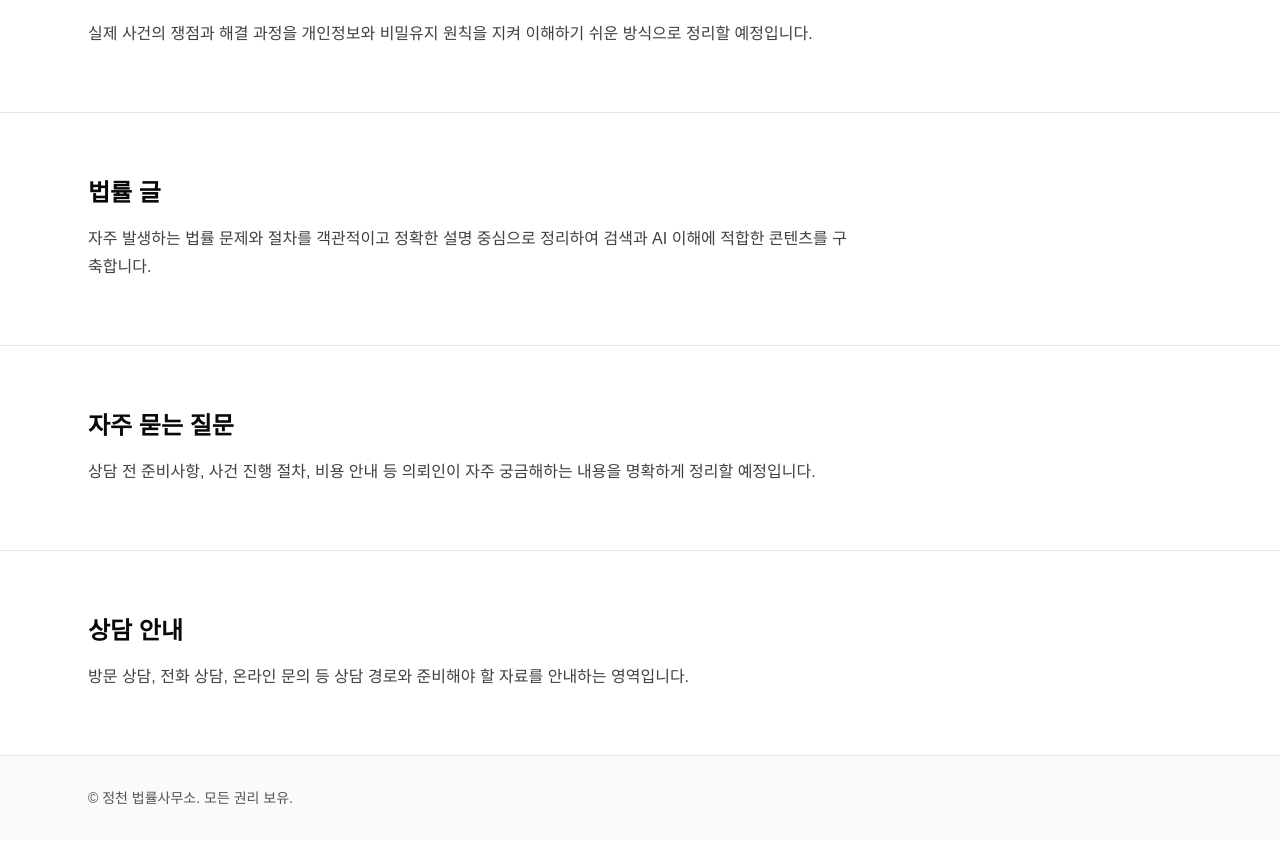
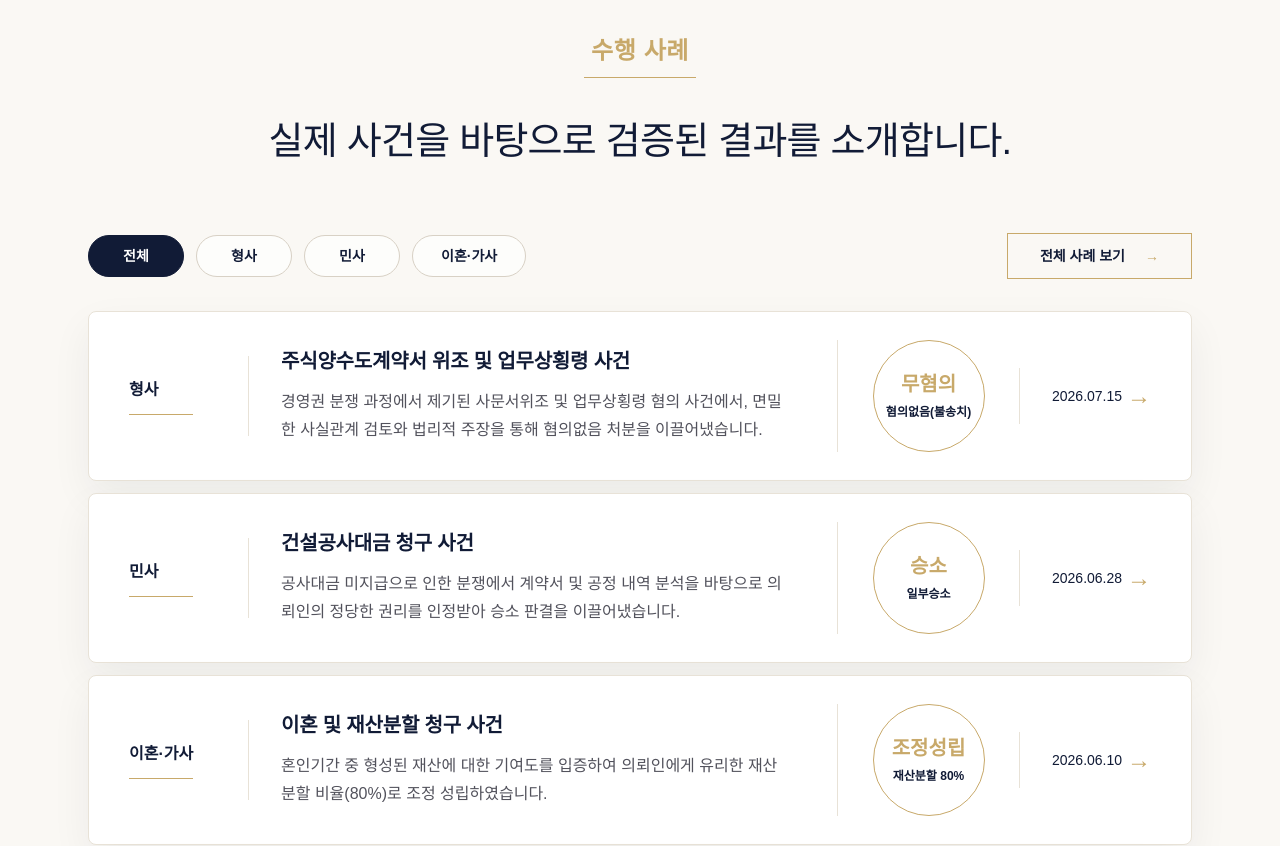
Before and after one commit to BlueCherryB/jeongcheon-homepage, a Next.js app: page / in a window 1280 px wide. Shown: the part 2988-3834 px from the top of the page. Built offline with nearby package versions, Linux system fonts and the light colour scheme; a web font is replaced by a local one.

Commit message:
feat: implement attorney introduction section

```diff
--- /dev/null
+++ b/src/components/home/CaseStudyCard.tsx
@@ -0,0 +1,63 @@
+import Link from "next/link";
+
+import type { CaseStudyPreview } from "@/data/homepage";
+
+type CaseStudyCardProps = {
+  caseStudy: CaseStudyPreview;
+};
+
+export function CaseStudyCard({ caseStudy }: CaseStudyCardProps) {
+  return (
+    <Link
+      href={`/cases/${caseStudy.slug}`}
+      aria-label={`${caseStudy.title} 사례 자세히 보기`}
+      className="group block rounded-lg border border-[#E8E2D7] bg-white px-6 py-7 shadow-[0_16px_40px_rgba(17,27,54,0.06)] transition duration-300 hover:border-[#C8A96A]/65 hover:shadow-[0_22px_54px_rgba(17,27,54,0.1)] focus-visible:outline focus-visible:outline-2 focus-visible:outline-offset-4 focus-visible:outline-[#C8A96A] sm:px-8 lg:px-10"
+    >
+      <article className="grid gap-6 lg:grid-cols-[120px_minmax(0,1fr)_150px_132px] lg:items-center lg:gap-8">
+        <div className="flex items-center gap-5 lg:min-h-20 lg:border-r lg:border-[#E8E2D7]">
+          <div>
+            <p className="text-base font-bold text-[#111B36]">
+              {caseStudy.category}
+            </p>
+            <span
+              aria-hidden="true"
+              className="mt-3 block h-px w-16 bg-[#C8A96A]"
+            />
+          </div>
+        </div>
+
+        <div className="min-w-0 lg:pr-4">
+          <h3 className="text-xl font-semibold leading-snug tracking-[-0.01em] text-[#111B36] transition-colors group-hover:text-[#9F7F37]">
+            {caseStudy.title}
+          </h3>
+          <p className="mt-3 text-sm leading-7 text-zinc-600 sm:text-base">
+            {caseStudy.summary}
+          </p>
+        </div>
+
+        <div className="flex justify-start lg:justify-center lg:border-l lg:border-[#E8E2D7] lg:pl-8">
+          <div className="flex h-28 w-28 shrink-0 flex-col items-center justify-center rounded-full border border-[#C8A96A] text-center text-[#111B36]">
+            <p className="text-xl font-bold text-[#C8A96A]">
+              {caseStudy.result}
+            </p>
+            <p className="mt-1 px-3 text-xs font-semibold leading-5">
+              {caseStudy.resultDetail}
+            </p>
+          </div>
+        </div>
+
+        <div className="flex items-center justify-between border-t border-[#E8E2D7] pt-5 text-sm font-medium text-[#111B36] lg:border-l lg:border-t-0 lg:py-4 lg:pl-8">
+          <time dateTime={caseStudy.date.replace(/\./g, "-")}>
+            {caseStudy.date}
+          </time>
+          <span
+            aria-hidden="true"
+            className="text-2xl leading-none text-[#C8A96A] transition-transform group-hover:translate-x-1"
+          >
+            →
+          </span>
+        </div>
+      </article>
+    </Link>
+  );
+}
--- a/src/components/home/CasesSection.tsx
+++ b/src/components/home/CasesSection.tsx
@@ -1,4 +1,7 @@
-import { Section } from "@/components/ui/Section";
+import Link from "next/link";
+
+import { CaseStudyCard } from "@/components/home/CaseStudyCard";
+import { Container } from "@/components/ui/Container";
 import { SectionHeading } from "@/components/ui/SectionHeading";
 import { homepageContent } from "@/data/homepage";
 
@@ -6,11 +9,69 @@ export function CasesSection() {
   const { cases } = homepageContent;
 
   return (
-    <Section id={cases.id}>
-      <SectionHeading
-        title={cases.title}
-        description={cases.description}
-      />
-    </Section>
+    <section id={cases.id} className="bg-[#FAF8F4]">
+      <Container className="py-24 lg:py-32">
+        <div className="text-center">
+          <div className="inline-flex flex-col items-center">
+            <p className="text-xl font-semibold tracking-wide text-[#C8A96A] sm:text-2xl">
+              {cases.eyebrow}
+            </p>
+            <span
+              aria-hidden="true"
+              className="mt-2.5 h-px w-28 bg-[#C8A96A]"
+            />
+          </div>
+
+          <SectionHeading
+            title={cases.heading}
+            titleClassName="font-chosun mx-auto mt-9 max-w-4xl text-[28px] font-normal leading-[1.45] tracking-[-0.02em] text-[#111B36] sm:text-[34px] lg:text-[38px]"
+          />
+        </div>
+
+        <div className="mt-16 flex flex-col gap-6 md:flex-row md:items-center md:justify-between">
+          <div
+            aria-label="사례 카테고리"
+            className="flex flex-wrap gap-3"
+            role="group"
+          >
+            {cases.filters.map((filter, index) => {
+              const isSelected = index === 0;
+
+              return (
+                <button
+                  key={filter}
+                  type="button"
+                  aria-pressed={isSelected}
+                  className={[
+                    "min-w-24 rounded-full border px-7 py-2.5 text-sm font-semibold transition-colors focus-visible:outline focus-visible:outline-2 focus-visible:outline-offset-2 focus-visible:outline-[#C8A96A]",
+                    isSelected
+                      ? "border-[#111B36] bg-[#111B36] text-white"
+                      : "border-[#D8D1C5] bg-white/70 text-[#111B36] hover:border-[#C8A96A] hover:text-[#9F7F37]",
+                  ].join(" ")}
+                >
+                  {filter}
+                </button>
+              );
+            })}
+          </div>
+
+          <Link
+            href={cases.viewAllHref}
+            className="inline-flex items-center justify-center border border-[#C8A96A] bg-transparent px-8 py-3 text-sm font-semibold text-[#111B36] transition-colors hover:text-[#C8A96A] focus-visible:outline focus-visible:outline-2 focus-visible:outline-offset-2 focus-visible:outline-[#C8A96A] md:min-w-44"
+          >
+            <span>{cases.viewAllLabel}</span>
+            <span aria-hidden="true" className="ml-5 text-[#C8A96A]">
+              →
+            </span>
+          </Link>
+        </div>
+
+        <div className="mt-8 flex flex-col gap-3">
+          {cases.studies.map((caseStudy) => (
+            <CaseStudyCard key={caseStudy.slug} caseStudy={caseStudy} />
+          ))}
+        </div>
+      </Container>
+    </section>
   );
 }
--- a/src/data/homepage.ts
+++ b/src/data/homepage.ts
@@ -38,6 +38,26 @@ type PracticeContent = {
   eyebrow: string;
   message: string;
   areas: PracticeArea[];
+};
+
+export type CaseStudyPreview = {
+  category: "형사" | "민사" | "이혼·가사";
+  title: string;
+  summary: string;
+  result: string;
+  resultDetail: string;
+  date: string;
+  slug: string;
+};
+
+type CasesContent = {
+  id: string;
+  eyebrow: string;
+  heading: string;
+  filters: string[];
+  viewAllLabel: string;
+  viewAllHref: string;
+  studies: CaseStudyPreview[];
 };
 
 export const homepageContent = {
@@ -125,9 +145,63 @@ export const homepageContent = {
   },
   cases: {
     id: "cases",
-    title: "사례",
-    description:
-      "실제 사건의 쟁점과 해결 과정을 개인정보와 비밀유지 원칙을 지켜 이해하기 쉬운 방식으로 정리할 예정입니다.",
+    eyebrow: "수행 사례",
+    heading: "실제 사건을 바탕으로 검증된 결과를 소개합니다.",
+    filters: ["전체", "형사", "민사", "이혼·가사"],
+    viewAllLabel: "전체 사례 보기",
+    viewAllHref: "/cases",
+    studies: [
+      {
+        category: "형사",
+        title: "주식양수도계약서 위조 및 업무상횡령 사건",
+        summary:
+          "경영권 분쟁 과정에서 제기된 사문서위조 및 업무상횡령 혐의 사건에서, 면밀한 사실관계 검토와 법리적 주장을 통해 혐의없음 처분을 이끌어냈습니다.",
+        result: "무혐의",
+        resultDetail: "혐의없음(불송치)",
+        date: "2026.07.15",
+        slug: "example-slug-1",
+      },
+      {
+        category: "민사",
+        title: "건설공사대금 청구 사건",
+        summary:
+          "공사대금 미지급으로 인한 분쟁에서 계약서 및 공정 내역 분석을 바탕으로 의뢰인의 정당한 권리를 인정받아 승소 판결을 이끌어냈습니다.",
+        result: "승소",
+        resultDetail: "일부승소",
+        date: "2026.06.28",
+        slug: "example-slug-2",
+      },
+      {
+        category: "이혼·가사",
+        title: "이혼 및 재산분할 청구 사건",
+        summary:
+          "혼인기간 중 형성된 재산에 대한 기여도를 입증하여 의뢰인에게 유리한 재산분할 비율(80%)로 조정 성립하였습니다.",
+        result: "조정성립",
+        resultDetail: "재산분할 80%",
+        date: "2026.06.10",
+        slug: "example-slug-3",
+      },
+      {
+        category: "형사",
+        title: "특정경제범죄가중처벌등에관한법률위반(사기) 사건",
+        summary:
+          "복잡한 거래관계와 고의성 입증을 다투어 의뢰인의 혐의를 적극 소명하여 무혐의 처분을 받았습니다.",
+        result: "무혐의",
+        resultDetail: "혐의없음(불송치)",
+        date: "2026.05.22",
+        slug: "example-slug-4",
+      },
+      {
+        category: "민사",
+        title: "상가 임대차보증금 반환 청구 사건",
+        summary:
+          "임대인의 보증금 반환 거부에 대응하여 법적 절차를 통해 전액 반환 판결을 받아내어 의뢰인의 재산권을 보호하였습니다.",
+        result: "승소",
+        resultDetail: "전액 반환",
+        date: "2026.05.02",
+        slug: "example-slug-5",
+      },
+    ],
   },
   articles: {
     id: "articles",
@@ -167,7 +241,7 @@ export const homepageContent = {
   };
   attorney: AttorneyContent;
   practice: PracticeContent;
-  cases: HomeSectionContent;
+  cases: CasesContent;
   articles: HomeSectionContent;
   faq: HomeSectionContent;
   contact: HomeSectionContent;
```
